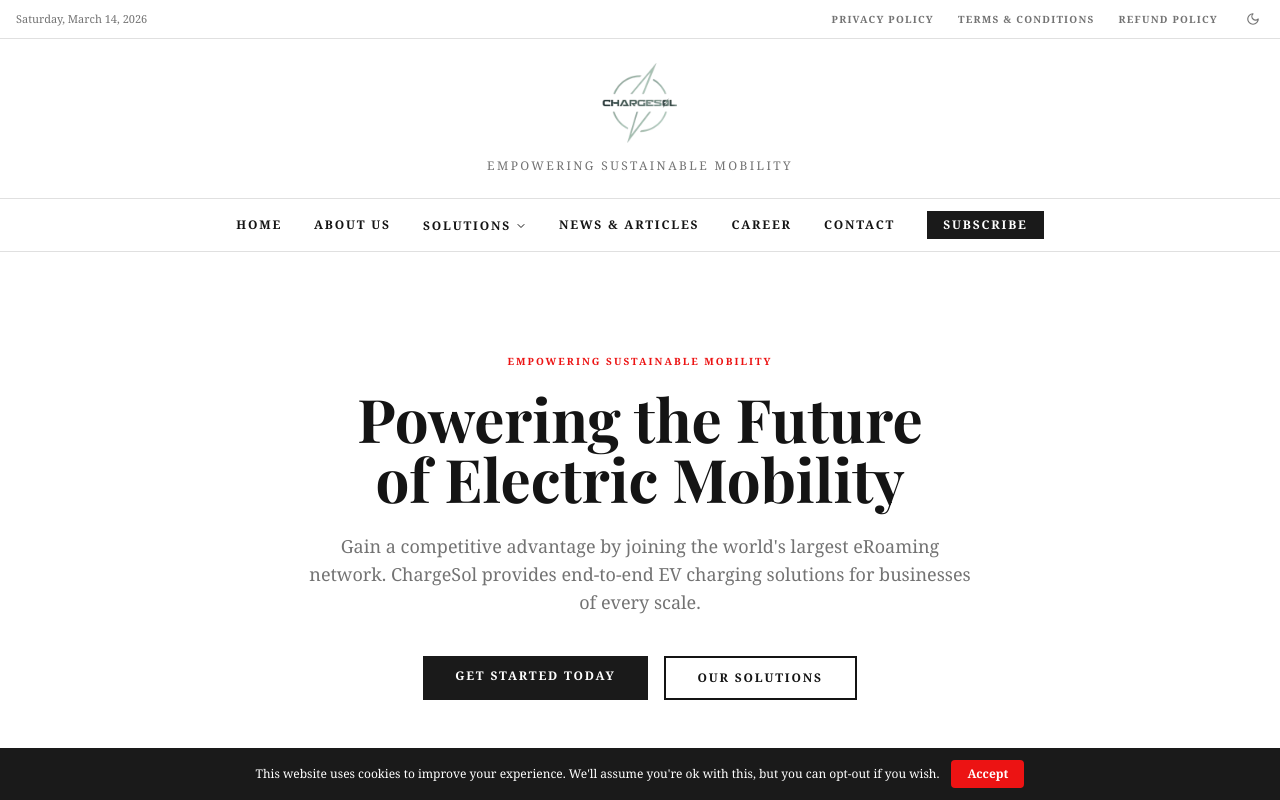
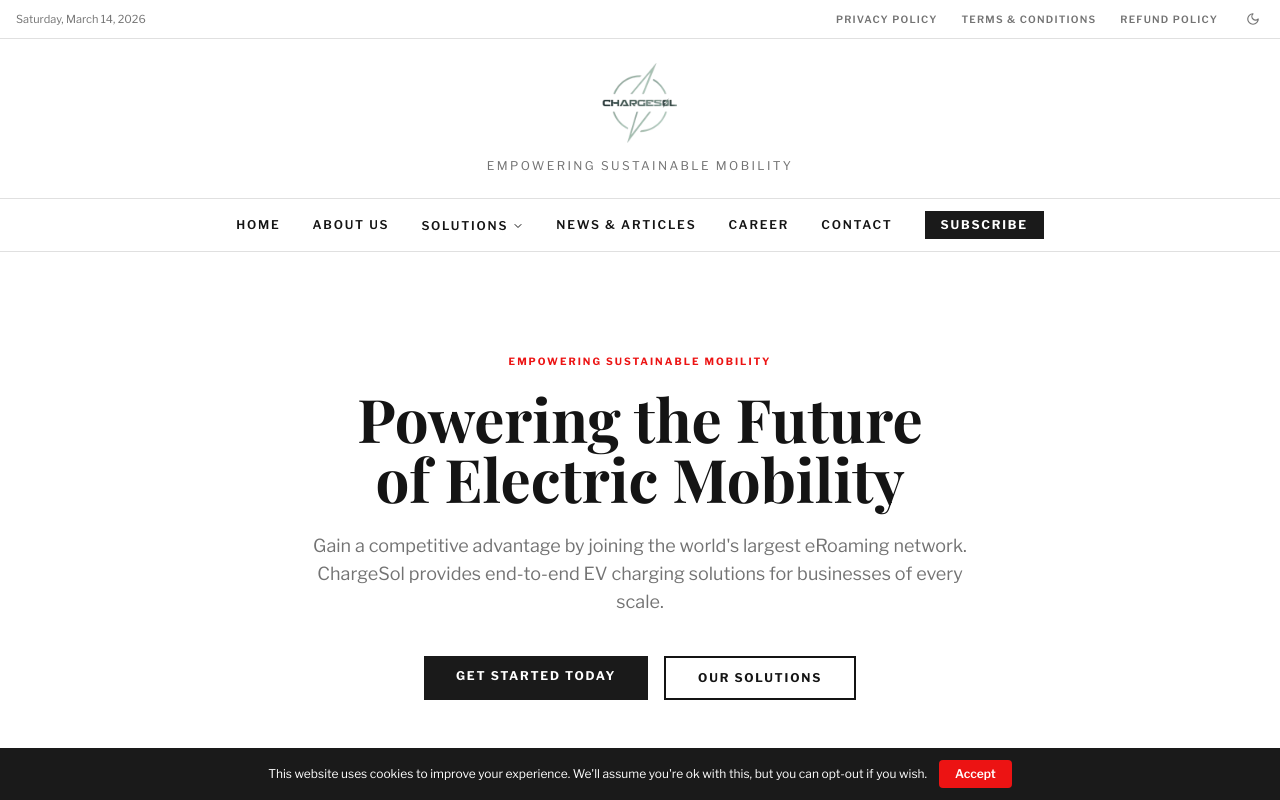
Before and after one commit to shaurya6903/Charsol, a React (Vite) app: page / in a window 1280 px wide. Shown: the top 800 px of the page. Built offline with nearby package versions, Linux system fonts and the light colour scheme; the HTML template or start-up script is replaced by a standard one; a web font is replaced by a local one.

Commit message:
Revamp to modern editorial theme
Co-authored-by: shaurya6903 <69159153+shaurya6903@users.noreply.github.com>

```diff
--- a/src/index.css
+++ b/src/index.css
@@ -101,7 +101,7 @@
     font-family: 'Playfair Display', Georgia, serif;
   }
   .font-body {
-    font-family: 'Roboto Slab', Georgia, serif;
+    font-family: 'Libre Franklin', -apple-system, BlinkMacSystemFont, sans-serif;
   }
   .font-masthead {
     font-family: 'UnifrakturMaguntia', 'Playfair Display', Georgia, serif;
```
